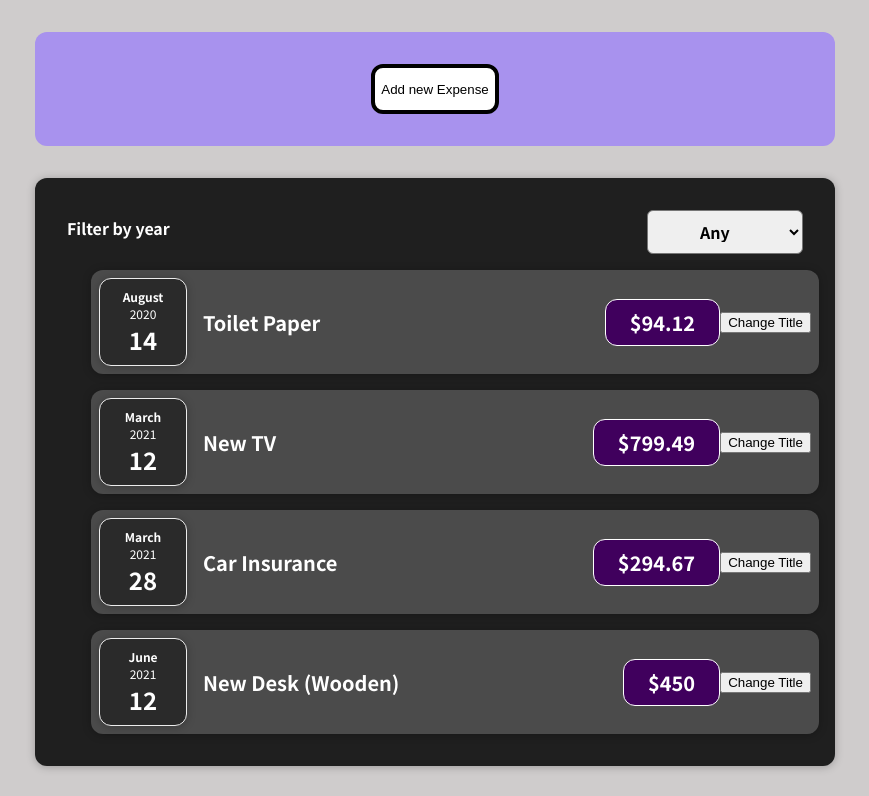
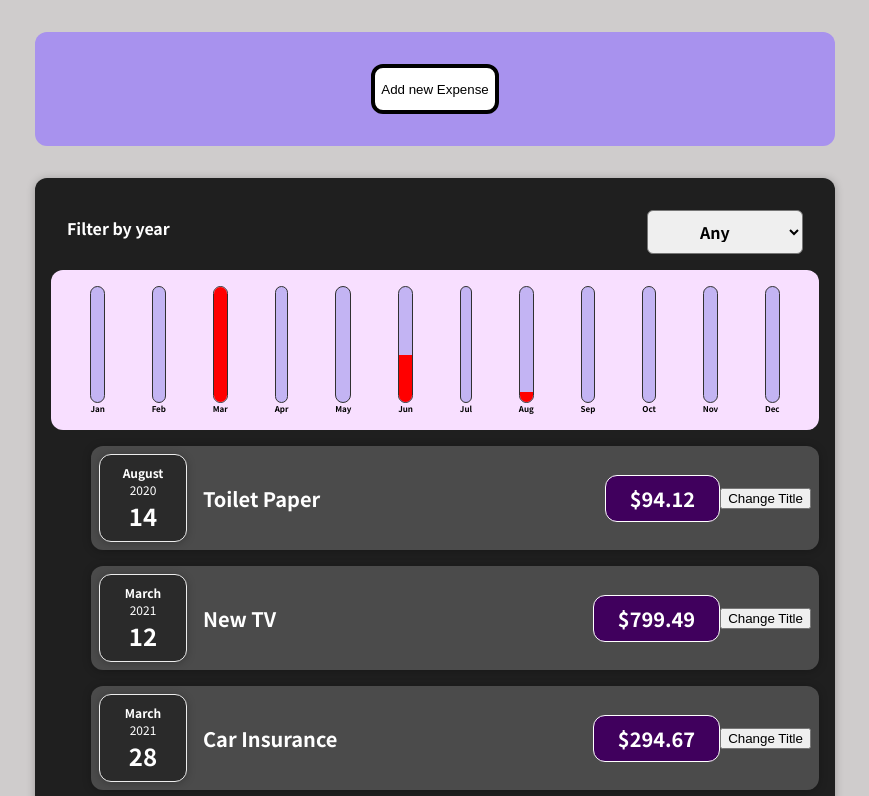
Before and after one commit to Jason2B3/academind_react_1, a React (Create React App) app: page / in a window 1280 px wide. Shown: the top 796 px of the page, without its empty margins (205-1074 px from the left). Built offline with nearby package versions, Linux system fonts and the light colour scheme.

Commit message:
added thermometers. PROJECT COMPLETE

```diff
--- /dev/null
+++ b/src/components/Chart/Chart.css
@@ -0,0 +1,9 @@
+.chart {
+  padding: 1rem;
+  border-radius: 12px;
+  background-color: #f8dfff;
+  text-align: center;
+  display: flex;
+  justify-content: space-around;
+  height: 10rem;
+}
--- /dev/null
+++ b/src/components/Chart/Chart.js
@@ -0,0 +1,25 @@
+import "./Chart.css";
+import ChartBar from "./ChartBar";
+
+function Chart(props) {
+  //% Get the max amount spent in any month (need for the visual)
+  const dataPointValues= props.dataPoints.map(dataPoint=> dataPoint.value)
+  const totalMaximum= Math.max(...dataPointValues)
+
+  //% JSX Code for adding a chart
+  // This section was typed pre-emptively (before passing down the dataPoints prop to ChartBar)
+  // We want the array of objects to contain a value, maxValue, and label
+  return (
+    <div className="chart">
+      {props.dataPoints.map((dataPoint) => (
+        <ChartBar
+          key={dataPoint.label} // The labels will be unique, so we can use them like ID's
+          value={dataPoint.value}
+          maxValue={totalMaximum}
+          label={dataPoint.label}
+        />
+      ))}
+    </div>
+  );
+}
+export default Chart;
--- /dev/null
+++ b/src/components/Chart/ChartBar.css
@@ -0,0 +1,30 @@
+.chart-bar {
+  height: 100%;
+  display: flex;
+  flex-direction: column;
+  align-items: center;
+}
+
+.chart-bar__inner {
+  height: 100%;
+  width: 100%;
+  border: 1px solid #313131;
+  border-radius: 12px;
+  background-color: #c3b4f3;
+  overflow: hidden;
+  display: flex;
+  flex-direction: column;
+  justify-content: flex-end;
+}
+
+.chart-bar__fill {
+  background-color: #4826b9;
+  width: 100%;
+  transition: all 0.3s ease-out;
+}
+
+.chart-bar__label {
+  font-weight: bold;
+  font-size: 0.5rem;
+  text-align: center;
+}
--- /dev/null
+++ b/src/components/Chart/ChartBar.js
@@ -0,0 +1,22 @@
+import "./ChartBar.css";
+
+function ChartBar(props) {
+  //% Determine how high to show the thermometer-like chart bar with math
+  let barFillHeight = "0%";
+  if (props.maxValue > 0) {
+    barFillHeight = Math.round((props.value / props.maxValue) * 100) + "%";
+  }
+  const barStylings = {
+    height: barFillHeight,
+    backgroundColor: "red",
+  };
+  return (
+    <div className="chart-bar">
+      <div className="chart-bar__inner">
+        <div className="chart-bar__fill" style={barStylings}></div>
+      </div>
+      <div className="chart-bar__label">{props.label}</div>
+    </div>
+  );
+}
+export default ChartBar;
--- /dev/null
+++ b/src/components/Expenses/ExpensesChart.js
@@ -0,0 +1,26 @@
+import React from "react";
+import Chart from "../Chart/Chart";
+const ExpensesChart = (props) => {
+  const chartDataPoints = [
+    { label: "Jan", value: 0 },
+    { label: "Feb", value: 0 },
+    { label: "Mar", value: 0 },
+    { label: "Apr", value: 0 },
+    { label: "May", value: 0 },
+    { label: "Jun", value: 0 },
+    { label: "Jul", value: 0 },
+    { label: "Aug", value: 0 },
+    { label: "Sep", value: 0 },
+    { label: "Oct", value: 0 },
+    { label: "Nov", value: 0 },
+    { label: "Dec", value: 0 },
+  ];
+  //% Take the filteredExpenses array, then sum all expenses per month to store above
+  for(const expense of props.filteredExpenses){
+    const expenseMonth= expense.date.getMonth();
+    chartDataPoints[expenseMonth].value += expense.amount
+  }
+  console.log(chartDataPoints)
+  return <Chart dataPoints={chartDataPoints} />;
+};
+export default ExpensesChart;
--- a/src/components/Expenses/ExpensesList.js
+++ b/src/components/Expenses/ExpensesList.js
@@ -1,5 +1,6 @@
 import "./ExpensesList.css";
 import ExpenseItem from "./ExpenseItem";
+import ExpensesChart from "./ExpensesChart";
 
 function ExpensesList(props) {
   //% Filter the expenses object based on the filter choice
@@ -14,6 +15,8 @@ function ExpensesList(props) {
   if (filteredExpenses.length === 0) return <h2>Found no expenses</h2>;
   //% Return this JSX if filteredExpenses is NOT empty:
   return (
+    <div>
+      <ExpensesChart filteredExpenses={filteredExpenses} />
       <ul>
         {filteredExpenses.map((obj) => (
           <ExpenseItem
@@ -24,6 +27,7 @@ function ExpensesList(props) {
           />
         ))}
       </ul>
+    </div>
   );
 }
 export default ExpensesList;
--- a/src/components/Expenses/LeanExpenses.js
+++ b/src/components/Expenses/LeanExpenses.js
@@ -17,6 +17,7 @@ function LeanExpenses(props) {
         defaultYear={filteredYear}
         onSelectFilterYear={filterYearHandler}
       />
+
       <ExpensesList filteredYear={filteredYear} expenseObj= {props.expenseObj}/>
     </Card>
   );
```
Also changed, not shown: 1 other file (tests, documents, lock files or other folders). Lines whose indentation alone changed are shown as unchanged.
